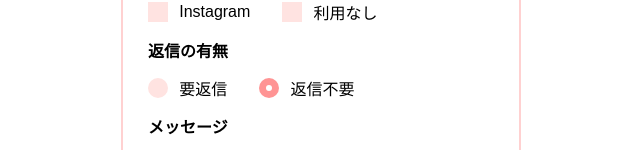
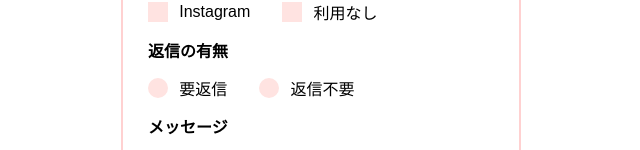
Before and after one commit to minori-sys/react-form-tool-box, a React (Vite) app: page / in a window 1280 px wide. Shown: the part 548-698 px from the top of the page, without its empty margins (319-959 px from the left). Built offline with nearby package versions, Linux system fonts and the light colour scheme; a web font is replaced by a local one.

Commit message:
くらえっ！これがReact最強のFormよっ！！

```diff
--- a/src/components/Form.tsx
+++ b/src/components/Form.tsx
@@ -17,7 +17,7 @@ export function Form() {
       email: '',
       emailConfirm: '',
       sns: [],
-      reply: 'no',
+      reply: '',
       message: ''
     }
   });
--- a/src/schema/schema.ts
+++ b/src/schema/schema.ts
@@ -17,9 +17,7 @@ export const schema = z
       .min(1, errorMessage.area_empty)
       .transform((v) => Number(v)),
     sns: z.string().array().nonempty(errorMessage.sns_empty),
-    reply: z.enum(['yes', 'no'], {
-      errorMap: () => ({ message: errorMessage.reply_empty })
-    }),
+    reply: z.string().min(1, { message: errorMessage.reply_empty }),
     message: z.string().nonempty(errorMessage.message_empty)
   })
   .superRefine(({ email, emailConfirm }, ctx) => {
```
